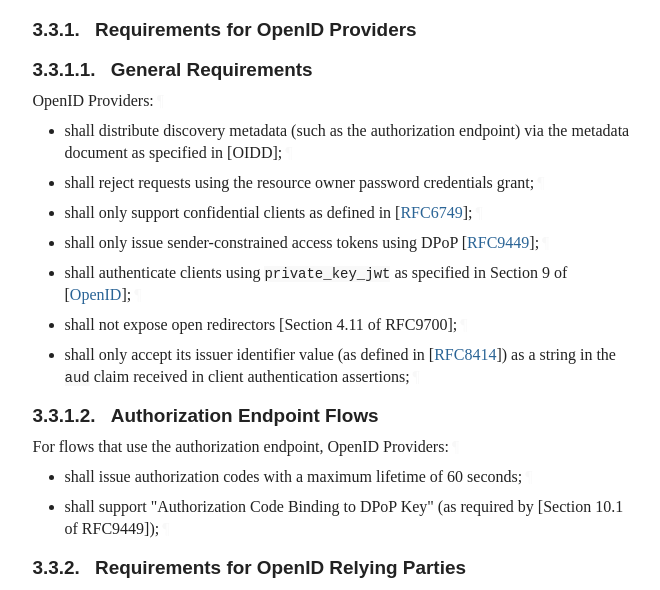
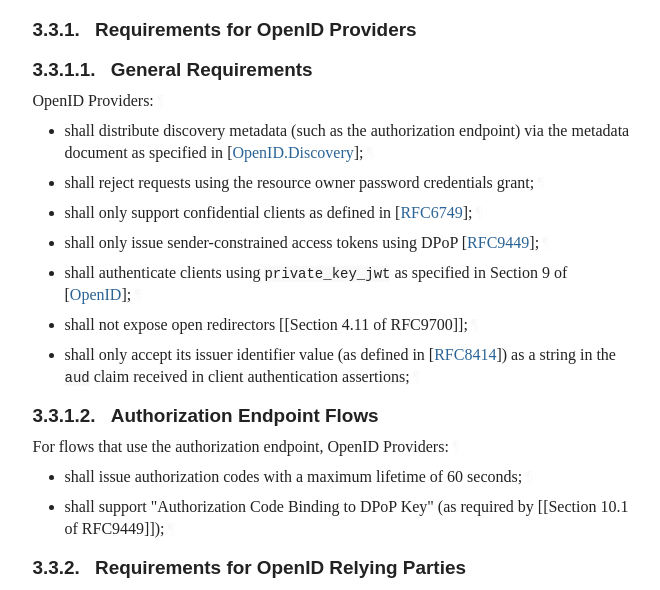
Before and after one commit to openid/ipsie-openid-sl1, a plain HTML site: page draft-openid-ipsie-sl1-profile.html in a window 1280 px wide. Shown: the part 2041-2631 px from the top of the page, without its empty margins (92-752 px from the left). Drawn offline with Linux system fonts and the light colour scheme; a web font is replaced by a local one.

Commit message:
Script updating gh-pages from a1aa562. [ci skip]

```diff
--- a/draft-openid-ipsie-sl1-profile.html
+++ b/draft-openid-ipsie-sl1-profile.html
@@ -1336,7 +1336,7 @@ appear in all capitals, as shown here.<a href="#section-2-1" class="pilcrow">¶<
 <p id="section-3.3.1.1-1">OpenID Providers:<a href="#section-3.3.1.1-1" class="pilcrow">¶</a></p>
 <ul class="normal">
 <li class="normal" id="section-3.3.1.1-2.1">
-                <p id="section-3.3.1.1-2.1.1">shall distribute discovery metadata (such as the authorization endpoint) via the metadata document as specified in [OIDD];<a href="#section-3.3.1.1-2.1.1" class="pilcrow">¶</a></p>
+                <p id="section-3.3.1.1-2.1.1">shall distribute discovery metadata (such as the authorization endpoint) via the metadata document as specified in <span>[<a href="#OpenID.Discovery" class="cite xref">OpenID.Discovery</a>]</span>;<a href="#section-3.3.1.1-2.1.1" class="pilcrow">¶</a></p>
 </li>
               <li class="normal" id="section-3.3.1.1-2.2">
                 <p id="section-3.3.1.1-2.2.1">shall reject requests using the resource owner password credentials grant;<a href="#section-3.3.1.1-2.2.1" class="pilcrow">¶</a></p>
@@ -1351,7 +1351,7 @@ appear in all capitals, as shown here.<a href="#section-2-1" class="pilcrow">¶<
                 <p id="section-3.3.1.1-2.5.1">shall authenticate clients using <code>private_key_jwt</code> as specified in Section 9 of <span>[<a href="#OpenID" class="cite xref">OpenID</a>]</span>;<a href="#section-3.3.1.1-2.5.1" class="pilcrow">¶</a></p>
 </li>
               <li class="normal" id="section-3.3.1.1-2.6">
-                <p id="section-3.3.1.1-2.6.1">shall not expose open redirectors [Section 4.11 of RFC9700];<a href="#section-3.3.1.1-2.6.1" class="pilcrow">¶</a></p>
+                <p id="section-3.3.1.1-2.6.1">shall not expose open redirectors [[Section 4.11 of RFC9700]];<a href="#section-3.3.1.1-2.6.1" class="pilcrow">¶</a></p>
 </li>
               <li class="normal" id="section-3.3.1.1-2.7">
                 <p id="section-3.3.1.1-2.7.1">shall only accept its issuer identifier value (as defined in <span>[<a href="#RFC8414" class="cite xref">RFC8414</a>]</span>) as a string in the <code>aud</code> claim received in client authentication assertions;<a href="#section-3.3.1.1-2.7.1" class="pilcrow">¶</a></p>
@@ -1370,7 +1370,7 @@ appear in all capitals, as shown here.<a href="#section-2-1" class="pilcrow">¶<
                 <p id="section-3.3.1.2-2.1.1">shall issue authorization codes with a maximum lifetime of 60 seconds;<a href="#section-3.3.1.2-2.1.1" class="pilcrow">¶</a></p>
 </li>
               <li class="normal" id="section-3.3.1.2-2.2">
-                <p id="section-3.3.1.2-2.2.1">shall support "Authorization Code Binding to DPoP Key" (as required by [Section 10.1 of RFC9449]);<a href="#section-3.3.1.2-2.2.1" class="pilcrow">¶</a></p>
+                <p id="section-3.3.1.2-2.2.1">shall support "Authorization Code Binding to DPoP Key" (as required by [[Section 10.1 of RFC9449]]);<a href="#section-3.3.1.2-2.2.1" class="pilcrow">¶</a></p>
 </li>
             </ul>
 </section>
```
Also changed, not shown: draft-openid-ipsie-sl1-profile.txt.
